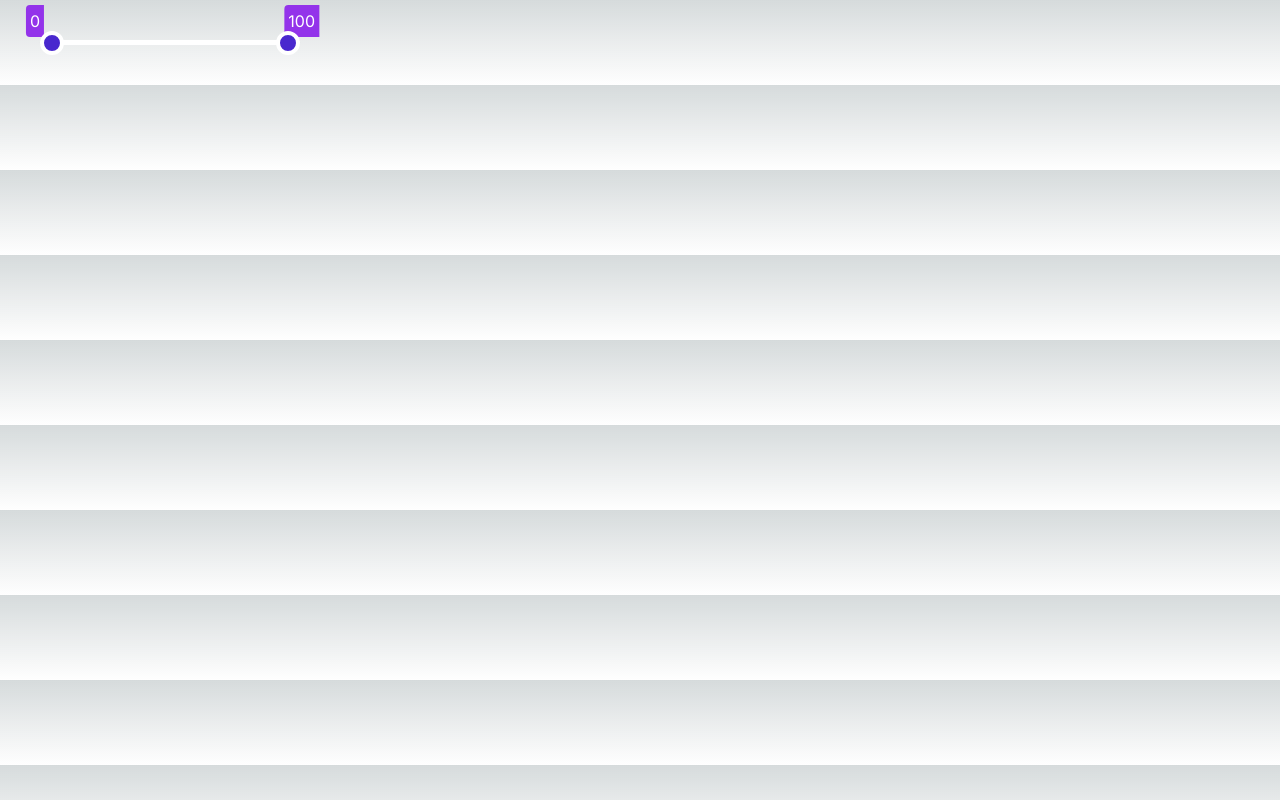
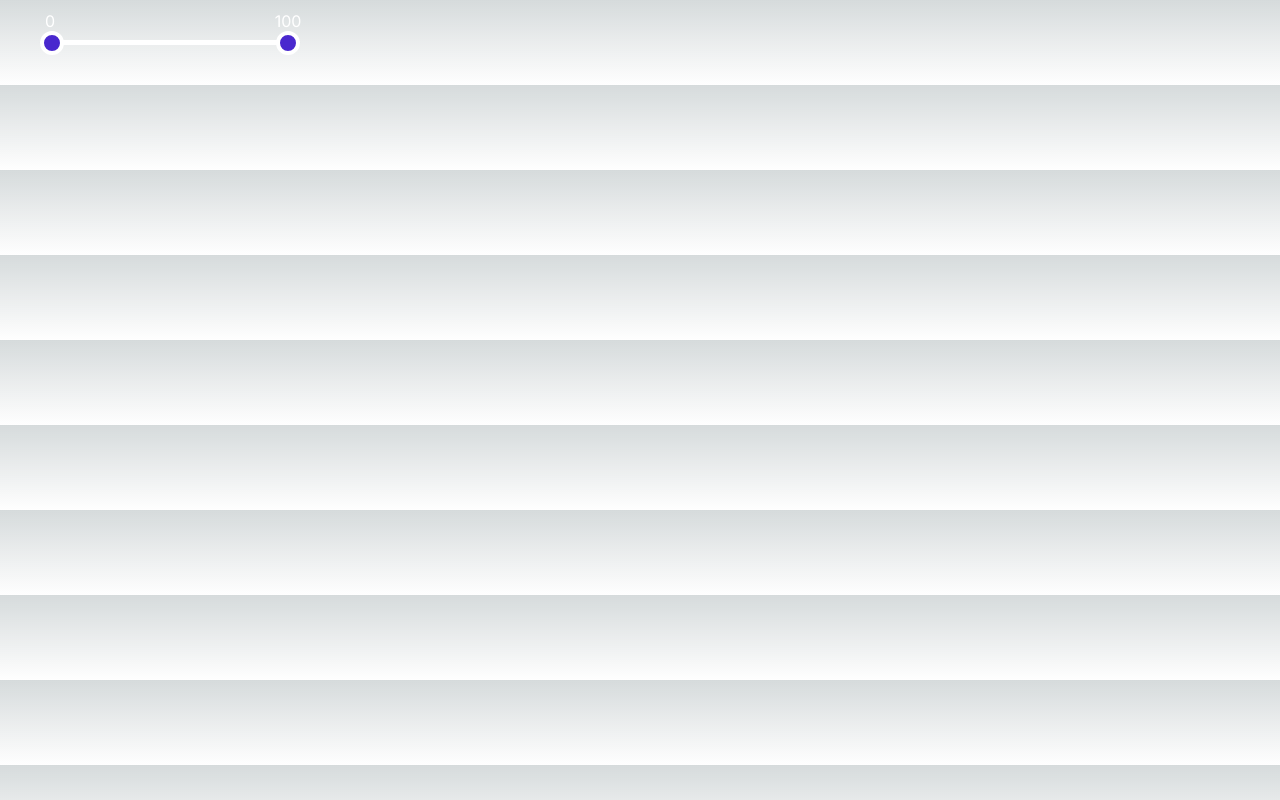
Before and after one commit to krlenell/component-tests, a Next.js app: page / in a window 1280 px wide. Built offline with nearby package versions, Linux system fonts and the light colour scheme.

Commit message:
it is done

```diff
--- a/src/components/MultiRangeSlider.tsx
+++ b/src/components/MultiRangeSlider.tsx
@@ -1,6 +1,14 @@
 "use client";
-import { Fragment, useState, useEffect, Dispatch, SetStateAction } from "react";
-import styles from "@/styles/MultiRangeSlider.module.css";
+import {
+  Fragment,
+  useState,
+  useEffect,
+  Dispatch,
+  SetStateAction,
+  useRef,
+  MutableRefObject,
+  RefObject,
+} from "react";
 import "@/styles/slider.css";
 import { PriceRange } from "@/types/types";
 
@@ -13,11 +21,14 @@ interface Props {
 //todo get max value from props
 const MultiRangeSlider = (props: Props) => {
   const { min, max, setSelectedPriceRange } = props;
-  const priceGap = 5; //try makinng a 5%
+  const priceGap = (min + max) * 0.15;
   const [minValue, setMinValue] = useState<number>(min);
   const [tempMinValue, setTempMinValue] = useState<number>(min);
   const [maxValue, setMaxValue] = useState<number>(max);
   const [tempMaxValue, setTempMaxValue] = useState<number>(max);
+
+  const minSliderRef = useRef(null);
+  const maxSliderRef = useRef(null);
 
   useEffect(() => {
     console.log("maxValue", maxValue);
@@ -30,6 +41,19 @@ const MultiRangeSlider = (props: Props) => {
 
   const toNumber = (s: string) => {
     return parseInt(s, 10);
+  };
+
+  const calculateTooltipPosition = (
+    sliderRef: RefObject<HTMLInputElement>,
+    value: number,
+  ) => {
+    if (!sliderRef.current) return 0;
+    const slider = sliderRef.current;
+    const percentage = (value - min) / (max - min);
+    const thumbWidth = 24; // Width of the thumb
+    const tooltipWidth = 40; // Approximate width of the tooltip
+    const offset = percentage * (slider.clientWidth - thumbWidth);
+    return offset + thumbWidth / 2 - tooltipWidth / 2;
   };
 
   const getPercentage = (val: number) => {
@@ -64,11 +88,11 @@ const MultiRangeSlider = (props: Props) => {
 
   return (
     <Fragment>
-      <div className={styles.main}>
+      <div className="w-[300px] rounded-xl p-5 relative">
         <div>
-          <div className={styles.sliderContainer}>
+          <div className="h-[5px] relative bg-[#595959] rounded-[5px]">
             <div
-              className={styles.priceSlider}
+              className="h-full absolute rounded-[5px] bg-white"
               style={{
                 left: `calc(${getPercentage(tempMinValue)}%)`,
                 right: `calc(${100 - getPercentage(tempMaxValue)}%)`,
@@ -76,20 +100,20 @@ const MultiRangeSlider = (props: Props) => {
             ></div>
           </div>
         </div>
-        <div className={styles.rangeInput}>
+        <div className="rangeInput relative">
           <div
-            className={styles.bubble}
+            className="rangeValue"
             style={{
-              left: `calc(${((tempMinValue - min) / (max - min)) * 100}% - 5px)`,
+              left: `calc(${calculateTooltipPosition(minSliderRef, tempMinValue) + 18}px)`,
               transform: "translateX(-50%)",
             }}
           >
             {tempMinValue}
           </div>
           <div
-            className={styles.bubble}
+            className="rangeValue"
             style={{
-              left: `calc(${getPercentage(tempMaxValue)}% + (${-18 - tempMaxValue * 0.15}px))`,
+              left: `calc(${calculateTooltipPosition(maxSliderRef, tempMaxValue)}px)`,
             }}
           >
             {tempMaxValue}
@@ -97,6 +121,7 @@ const MultiRangeSlider = (props: Props) => {
 
           <input
             id="minRange"
+            ref={minSliderRef}
             className="slider"
             type="range"
             min={min}
@@ -109,6 +134,7 @@ const MultiRangeSlider = (props: Props) => {
           />
           <input
             id="maxRange"
+            ref={maxSliderRef}
             className="slider"
             type="range"
             min={min}
--- a/src/styles/MultiRangeSlider.module.css
+++ /dev/null
@@ -1,23 +0,0 @@
-.main {
-  @apply w-[300px] rounded-xl p-5 relative;
-}
-
-.sliderContainer {
-  @apply h-[5px] relative bg-[#595959] rounded-[5px];
-}
-
-.priceSlider {
-  @apply h-full absolute rounded-[5px] bg-white;
-}
-
-.rangeInput {
-  @apply relative;
-}
-
-.rangeInput input {
-  @apply absolute w-full h-[5px] top-[-5px] bg-transparent cursor-pointer pointer-events-none appearance-none;
-}
-
-.bubble {
-  @apply text-white bg-purple-600 bottom-2 absolute rounded-s p-1 left-1/2 translate-x-1/2;
-}
--- a/src/styles/slider.css
+++ b/src/styles/slider.css
@@ -27,3 +27,11 @@ slider::-moz-range-thumb {
   border: solid 4px white;
   pointer-events: auto;
 }
+
+.rangeInput input {
+  @apply absolute w-full h-[5px] top-[-5px] bg-transparent cursor-pointer pointer-events-none appearance-none;
+}
+
+.rangeValue {
+  @apply text-white bottom-2 absolute p-1 pointer-events-none w-[40px] text-center;
+}
```
